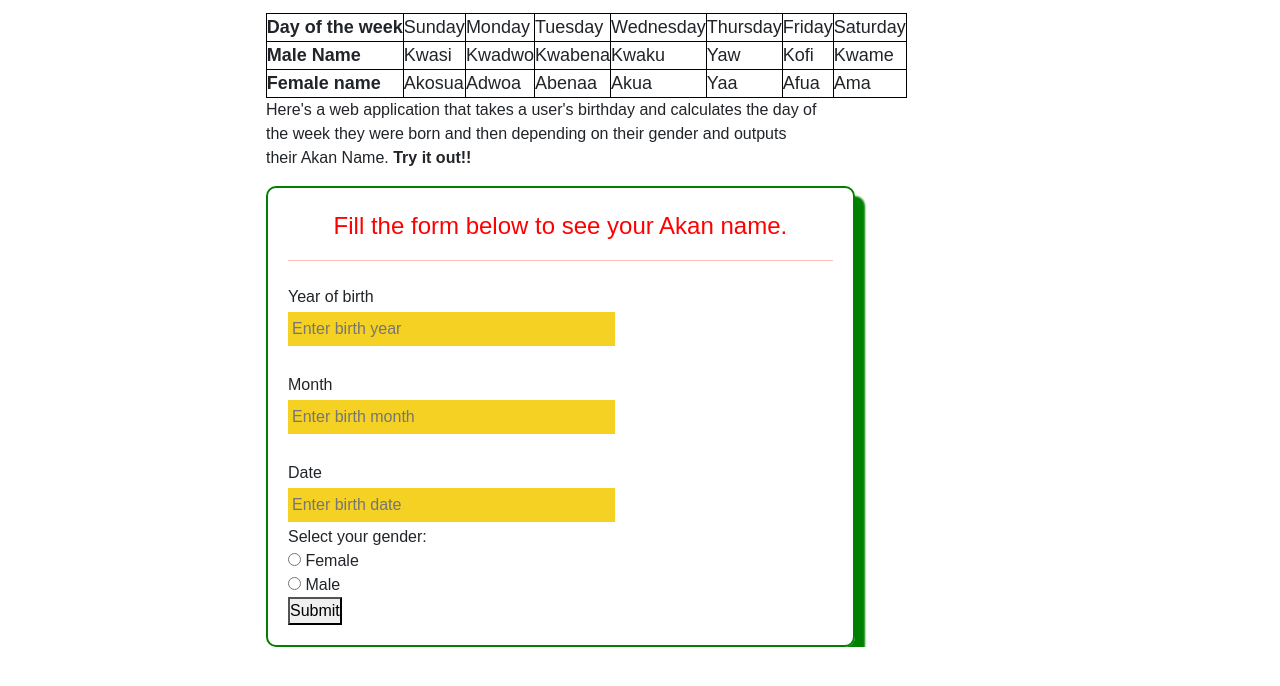
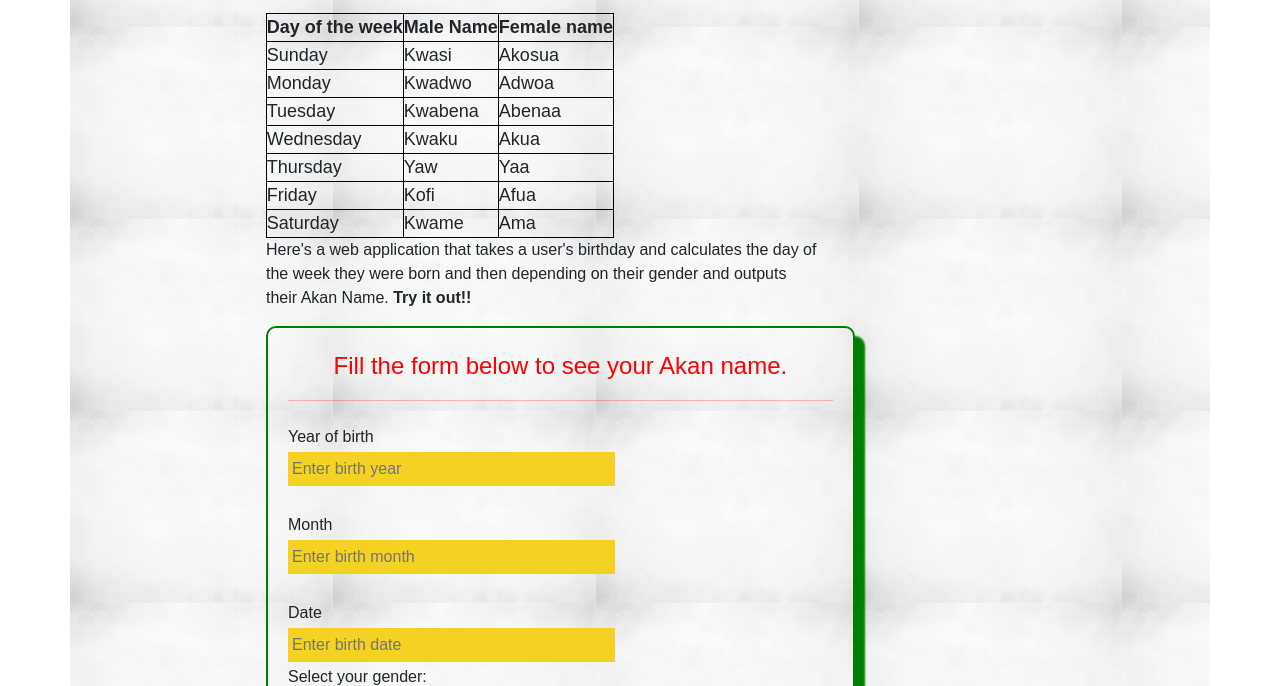
Before and after one commit to Mercywairimu01/Akan-naming, a plain HTML site: page index.html in a window 1280 px wide. Shown: the part 165-851 px from the top of the page. Before the commit the page ends 812 px from the top, so only its background shows below. Drawn offline with Linux system fonts and the light colour scheme.

Commit message:
add a background image

```diff
--- a/css/index.css
+++ b/css/index.css
@@ -7,7 +7,7 @@
 }
 
 .container{
-    background-color: white;
+    background-image: url(/images/images\ \(1\).jpeg);
     width: 100%;
     height: 100%;
 
--- a/index.html
+++ b/index.html
@@ -24,36 +24,49 @@
 
           <table class="td">
 
-             <tr>
+              <tr>
                 <th>Day of the week</th>
+                <th>Male Name</th>
+                <th>Female name</th>
+               </tr>
+               <tr>
                 <td>Sunday</td>
+                <td>Kwasi </td>
+                <td>Akosua</td>
+               </tr>
+               <tr>
                 <td>Monday</td>
+                <td>Kwadwo</td>
+                <td>Adwoa</td>
+               </tr>
+               <tr>
                 <td>Tuesday</td>
+                <td>Kwabena</td>
+                <td>Abenaa</td>
+
+               </tr>
+               <tr>
                 <td>Wednesday</td>
+                <td>Kwaku</td>
+                <td>Akua</td>
+
+                </tr>
+                <tr>
                 <td>Thursday</td>
+                <td>Yaw</td>
+                <td>Yaa</td>
+
+               </tr>
+               <tr>
                 <td>Friday</td>
+                <td>Kofi</td>
+                <td>Afua</td>
+               </tr>
+                <tr>
                 <td>Saturday</td>
-              </tr>
-              <tr>
-                <th>Male Name</th>
-                <td>Kwasi </td>
-                <td>Kwadwo</td>
-                <td>Kwabena</td>
-                <td>Kwaku</td>
-                <td>Yaw</td>
-                <td>Kofi</td>
                 <td>Kwame</td>
-              </tr>
-              <tr>
-                <th>Female name</th>
-                <td>Akosua</td>
-                <td>Adwoa</td>
-                <td>Abenaa</td>
-                <td>Akua</td>
-                <td>Yaa</td>
-                <td>Afua</td>
                 <td>Ama</td>
-              </tr>
+                </tr>
 
           </table>
 
```
Also changed, not shown: images/images (1).jpeg (added).
